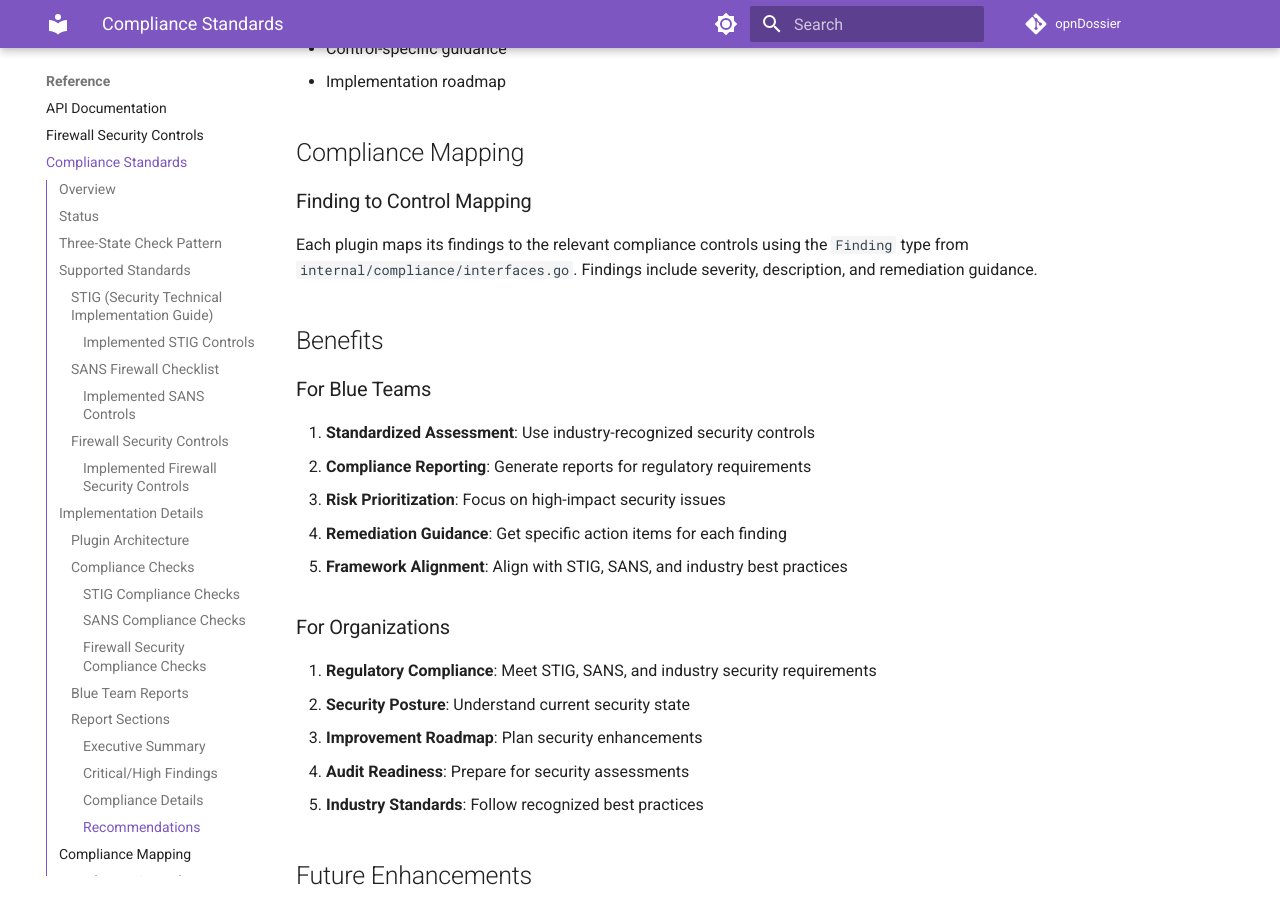
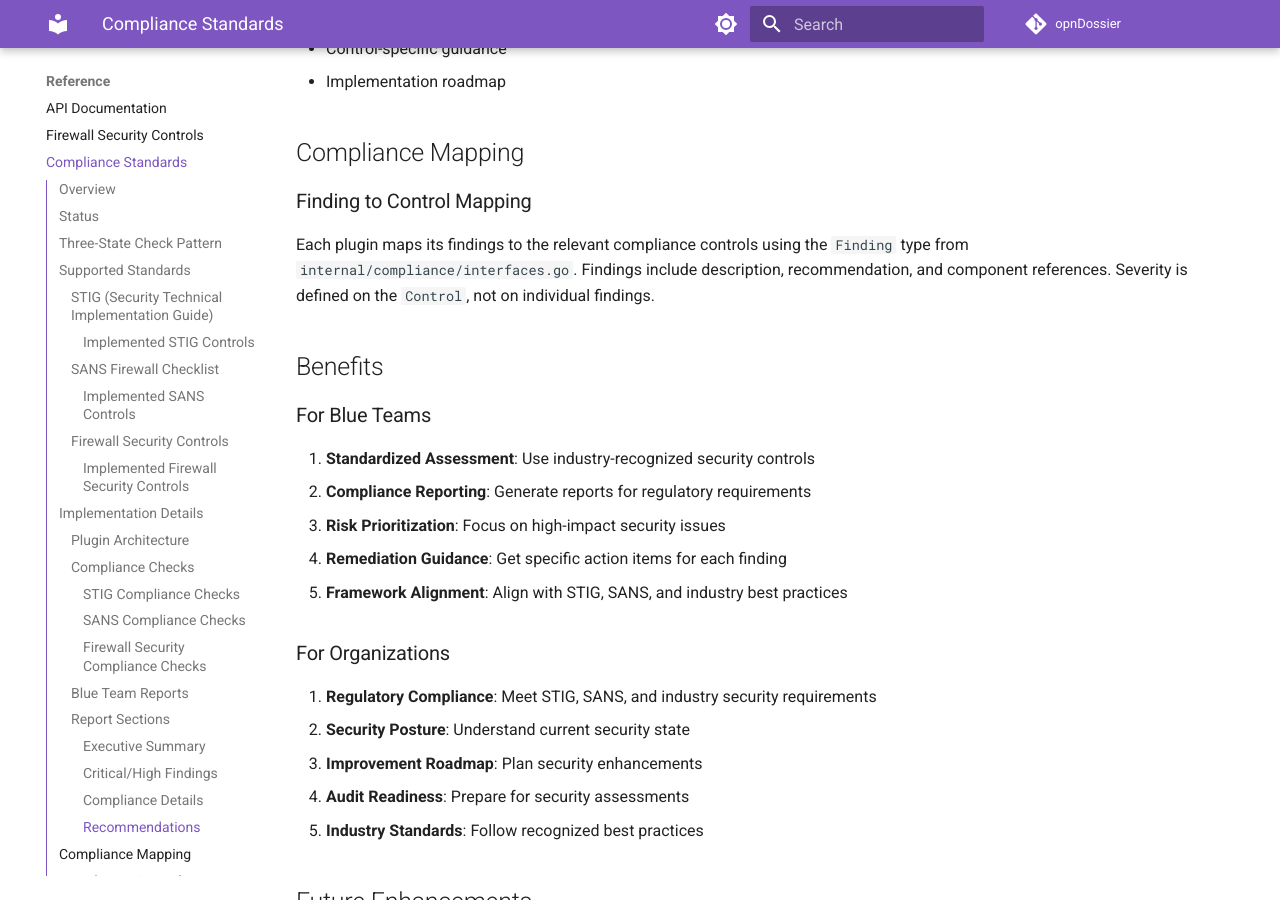
Before and after one commit to EvilBit-Labs/opnDossier, an MkDocs documentation site: the page built from docs/compliance-standards.md, in a window 1280 px wide and 900 px high, scrolled down 5372 px. Built offline with MkDocs 1.6.1 and Material for MkDocs 9.7.7, drawn with Linux system fonts in a browser that asks for light colours; comment, search, counter and statistics services are not loaded; the version menu is left out.

Commit message:
fix(docs): update compliance mapping description for findings in compliance-standards.md
Signed-off-by: UncleSp1d3r <unclesp1d3r@evilbitlabs.io>

```diff
--- a/docs/compliance-standards.md
+++ b/docs/compliance-standards.md
@@ -182,7 +182,7 @@ When audit mode is working correctly ([#266](https://github.com/EvilBit-Labs/opn
 
 ### Finding to Control Mapping
 
-Each plugin maps its findings to the relevant compliance controls using the `Finding` type from `internal/compliance/interfaces.go`. Findings include severity, description, and remediation guidance.
+Each plugin maps its findings to the relevant compliance controls using the `Finding` type from `internal/compliance/interfaces.go`. Findings include description, recommendation, and component references. Severity is defined on the `Control`, not on individual findings.
 
 ## Benefits
 
```
Also changed, not shown: CONTRIBUTING.md (+2 -2 lines).
